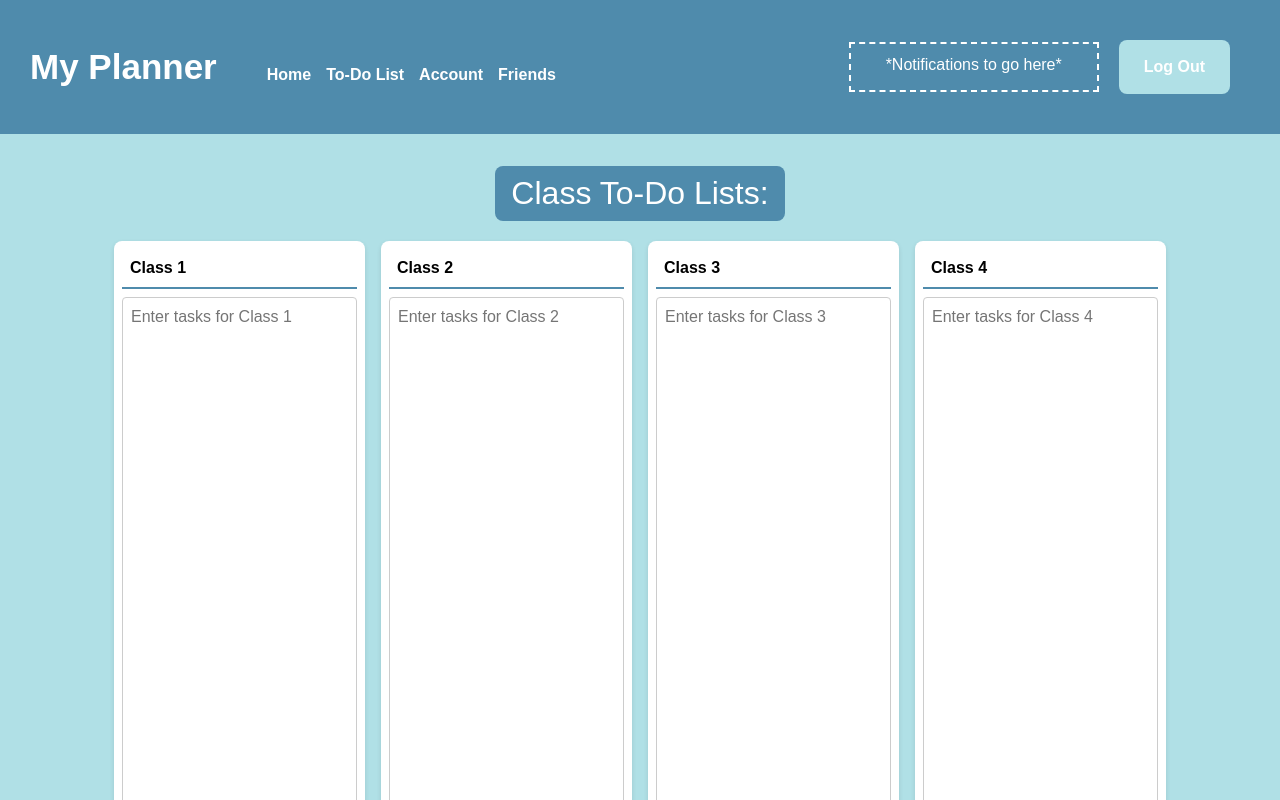
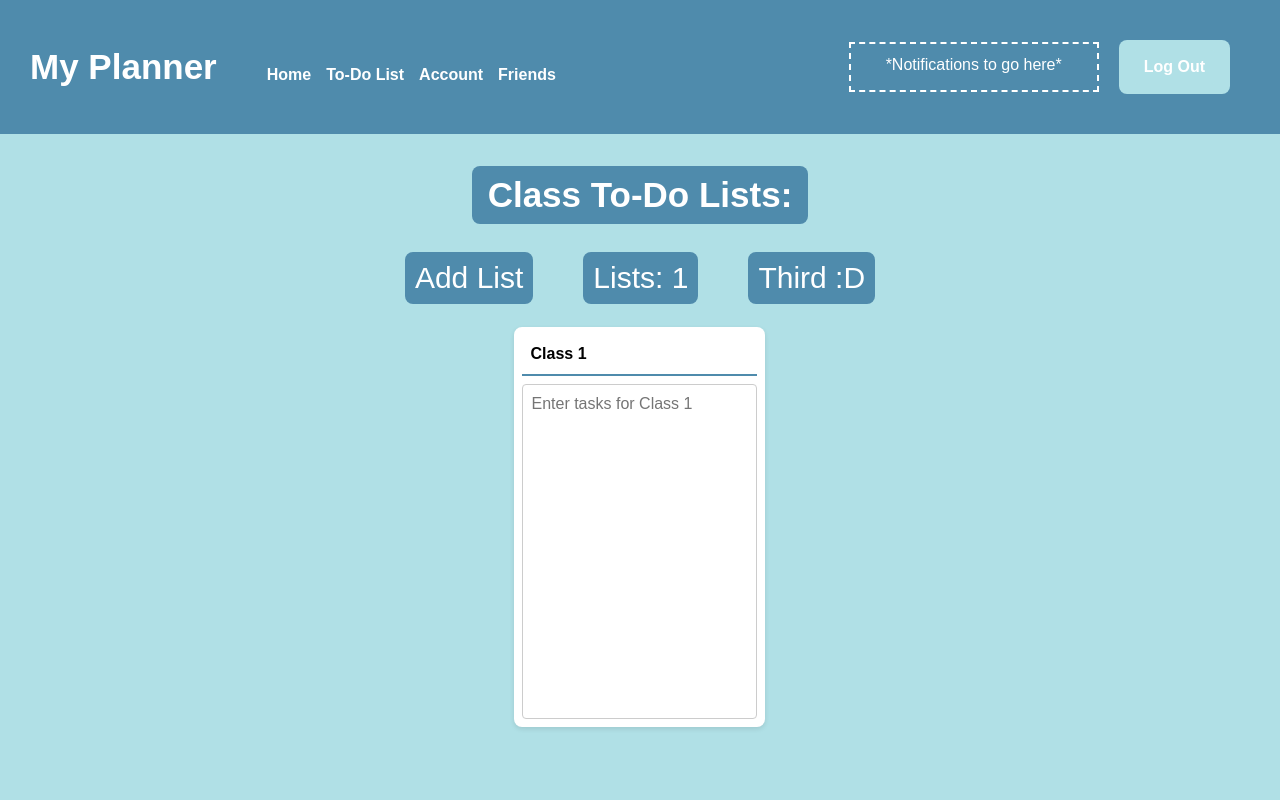
Before and after one commit to mstone13/startup, a React (Vite) app: page /to_do_list in a window 1280 px wide. Shown: the top 800 px of the page. Built offline with nearby package versions, Linux system fonts and the light colour scheme; sample sign-in values are in the browser's storage.

Commit message:
Changes to calendar, more buttons added to to-do list, more react components added.

```diff
--- a/src/account/account.jsx
+++ b/src/account/account.jsx
@@ -38,7 +38,7 @@ export function Account() {
   // }
 
   if(user && isRegistering) {
-    navigate('/account'); // go to normal account view
+    navigate('/account');
     return null;
   }
 
--- a/src/app.css
+++ b/src/app.css
@@ -209,7 +209,7 @@ tr:nth-child(even) {
     gap: 10px;
     border-radius: 8px 8px 0 0;
     padding: 0.5rem 0;
-    border-bottom: 1px solid #000000;
+    border-bottom: 2px solid #5b5959;
 }
 
 .days{
--- a/src/calendar/calendar.css
+++ b/src/calendar/calendar.css
@@ -1,9 +1,7 @@
 .calendar-container {
-    width: 100%;
-    background-color: powderblue;
-    text-align: center;
-    padding: 20px;
-    box-sizing: border-box;
+    display: flex;
+    flex-direction: column;
+    width: 100%
 }
 
 .calendar-wrapper {
@@ -20,6 +18,7 @@
     justify-content: center;
     gap: 10px;
     padding: 10px 0;
+    margin-bottom: 20px;
 }
 
 .days {
@@ -28,7 +27,7 @@
 }
 
 .day.selected {
-    background-color: darkblue;
+    background-color: rgb(55, 98, 119);
     color: white;
 }
 
--- a/src/calendar/calendar.jsx
+++ b/src/calendar/calendar.jsx
@@ -5,9 +5,22 @@ import { useState } from 'react';
 export function Calendar() {
   const [selectedDay, setSelectedDay] = useState(null)
   const daysOfWeek = ['Mon', 'Tues', 'Wed', 'Thur', 'Fri', 'Sat', 'Sun'];
+  const [newEvent, setNewEvent] = useState('');
+  const [events, setEvents] = useState({});
 
   function handleDay(day) {
     setSelectedDay(day);
+  }
+
+  function handleAddEvent() {
+    if (!selectedDay || !newEvent) return;
+
+    setEvents(prevEvents => ({
+      ...prevEvents,
+      [selectedDay] : prev[selectedDay] ? [...prevEvents[selectedDay], newEvent] : [newEvent]
+    }));
+
+    setNewEvent('');
   }
 
   return (
@@ -43,16 +56,16 @@ export function Calendar() {
             ].map(time => (
               <tr key={time}>
                 <td>{time}</td>
-                <td><input type="text" placeholder="Enter event" /></td>
-                <td><input type="text" placeholder="Enter event" /></td>
-                <td><input type="text" placeholder="Enter event" /></td>
+                {[0,1,2].map(i => (
+                  <td key={i}>
+                    {selectedDay && events[selectedDay] && events[selectedDay][i] ? events[selectedDay][i] : ''}
+                  </td>
+                ))}
               </tr>
             ))}
           </tbody>
         </table>
       </div>
-
-
     </div>
   );
 }
--- a/src/to_do_list/to_do_list.css
+++ b/src/to_do_list/to_do_list.css
@@ -1,5 +1,3 @@
-/* @import url("index.css"); */
-
 main {
     background-color: powderblue;
     padding: 1rem;
@@ -28,17 +26,28 @@ h2{
     padding: 0.5rem 1rem;
     border-radius: 8px;
     display: inline-block;
-
+    font-size: 35px;
+    font-weight: bold;
 }
 
-#websocket-placeholder {
-    border: 2px dashed white;
-    padding: 10px;
-    width: 250px;
-    height: 50px;
-    text-align: center;
-    margin-left: auto;
-    color: white
+.options-buttons {
+    display: flex;
+    justify-content: space-evenly;
+    flex-direction: row;
+    color: white;
+    border-radius: 8px;
+    max-height: 80px;
+    font-size: 30px;
+    margin-bottom: 15px;
+    padding: 0.5rem 1rem;
+    gap: 50px;
+}
+
+.options-buttons div {
+    background-color: rgb(79, 139, 172);
+    padding: 5px 10px;
+    border-radius: 8px;
+    cursor: pointer;
 }
 
 nav a {
@@ -75,6 +84,7 @@ nav ul {
     padding: 0.5rem;
     box-shadow: 0 2px 5px rgba(0,0,0,0.1);
     min-height: 300px;
+    max-height: 400px;
 }
 
 .todo-list input {
--- a/src/to_do_list/to_do_list.jsx
+++ b/src/to_do_list/to_do_list.jsx
@@ -1,32 +1,64 @@
-import React from 'react';
+import React, {useState} from 'react';
 import './to_do_list.css';
 
 export function To_Do_List() {
+
+  const [lists, setLists] = useState([
+    { id: 1, title: 'Class 1', tasks: ''}
+  ])
+  function addNewList() {
+    const listName = window.prompt('Enter a name for new list:')
+    if (!listName) return;
+
+    const newId = lists.length + 1;
+    const newList = {id: newId, title: listName, tasks: ''};
+    setLists([...lists, newList]);
+  }
+
+    function handleTitleChange(id, newTitle) {
+    setLists(prevLists =>
+      prevLists.map(list =>
+        list.id === id ? { ...list, title: newTitle } : list
+      )
+    );
+  }
+
+  function handleTasksChange(id, newTasks) {
+    setLists(prevLists =>
+      prevLists.map(list =>
+        list.id === id ? { ...list, tasks: newTasks } : list
+      )
+    );
+  }
+
+
   return (
     <main>
       <h2>Class To-Do Lists:</h2>
 
+      <div className="options-buttons">
+        <div className="addList" onClick={addNewList}>Add List</div>
+        <div className="numberOfLists">Lists: {lists.length}</div>
+        <div className="thirdButton">Third :D</div>
+      </div>
+
       <div className="todo-container">
-        <div className="todo-list">
-          <input type="text" defaultValue="Class 1" />
-          <textarea placeholder="Enter tasks for Class 1" />
-        </div>
+        {lists.map(list => (
+          <div className="todo-list" key={list.id}>
+            <input
+              type="text"
+              value={list.title}
+              onChange={(e) => handleTitleChange(list.id, e.target.value)}
+            />
+            <textarea
+              placeholder={`Enter tasks for ${list.title}`}
+              value={list.tasks}
+              onChange={(e) => handleTasksChange(list.id, e.target.value)}
+            />
+          </div>
+        ))}
+      </div>
 
-        <div className="todo-list">
-          <input type="text" defaultValue="Class 2" />
-          <textarea placeholder="Enter tasks for Class 2" />
-        </div>
-
-        <div className="todo-list">
-          <input type="text" defaultValue="Class 3" />
-          <textarea placeholder="Enter tasks for Class 3" />
-        </div>
-
-        <div className="todo-list">
-          <input type="text" defaultValue="Class 4" />
-          <textarea placeholder="Enter tasks for Class 4" />
-        </div>
-      </div>
     </main>
   );
 }
```
